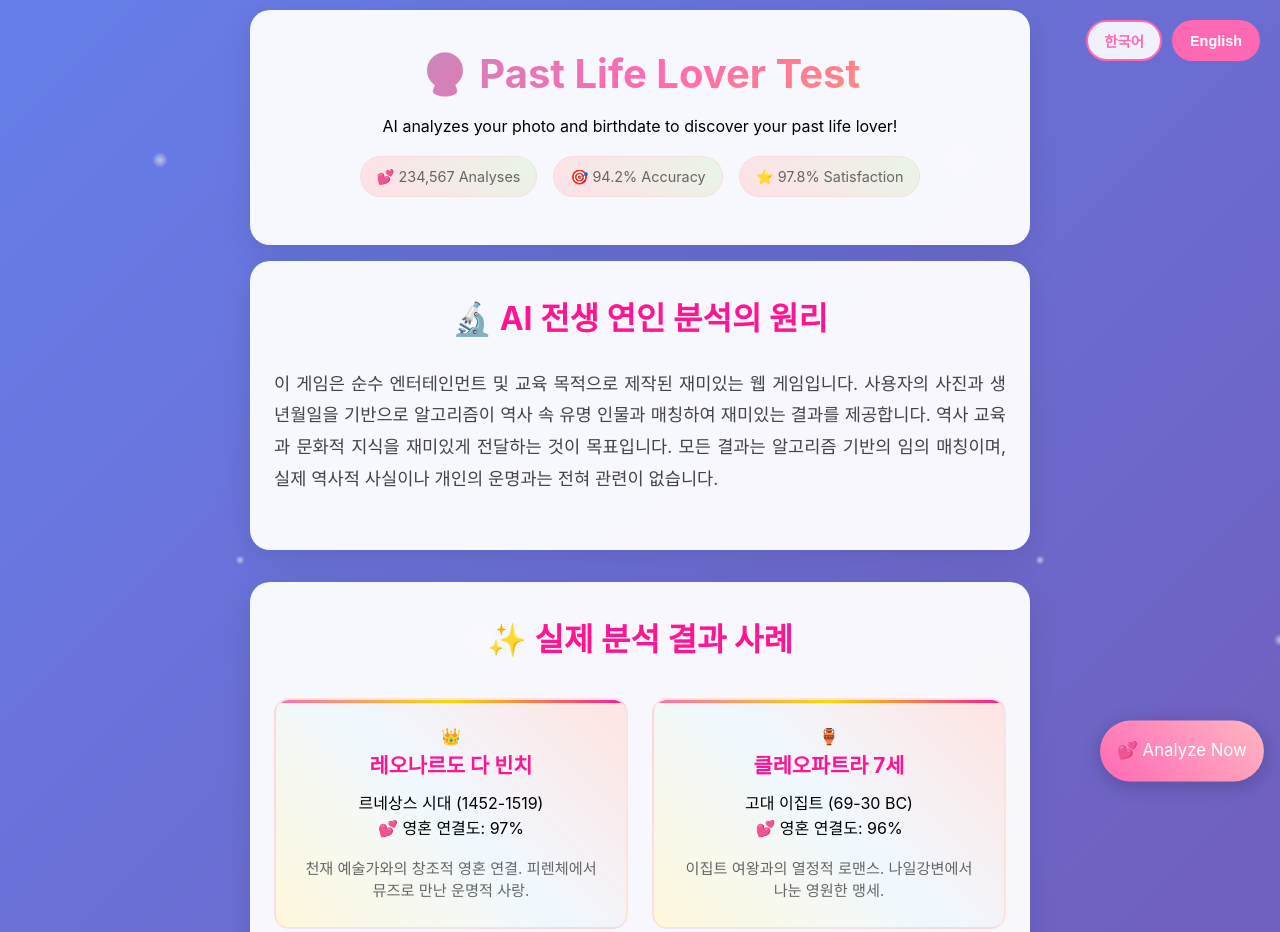
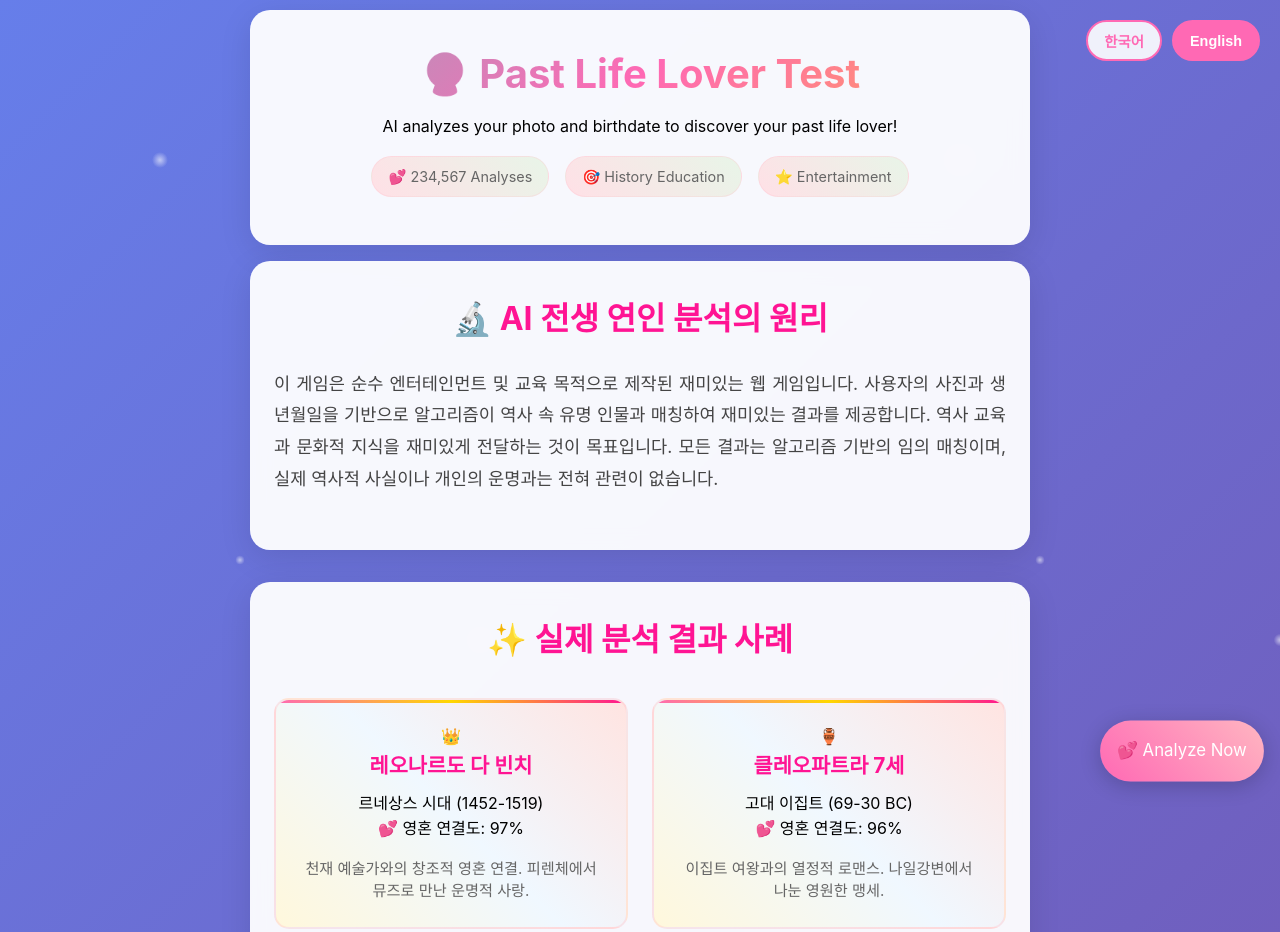
Before and after one commit to BYEONGJUJO/past_lover_test, a website: page index.html in a window 1280 px wide. Shown: the top 932 px of the page. Drawn offline with Linux system fonts and the light colour scheme.

Commit message:
Update index.html

```diff
--- a/index.html
+++ b/index.html
@@ -1135,8 +1135,8 @@
                 mainTitle: "🔮 Past Life Lover Test",
                 mainSubtitle: "AI analyzes your photo and birthdate to discover your past life lover!",
                 stat1: "💕 234,567 Analyses",
-                stat2: "🎯 94.2% Accuracy",
-                stat3: "⭐ 97.8% Satisfaction",
+                stat2: "🎯 History Education ",
+                stat3: "⭐ Entertainment",
                 uploadTitle: "📸 Upload Your Photo",
                 uploadDesc: "A clear front-facing selfie gives the most accurate analysis!",
                 uploadHint: "💖 Click or drag your image here to upload",
```
